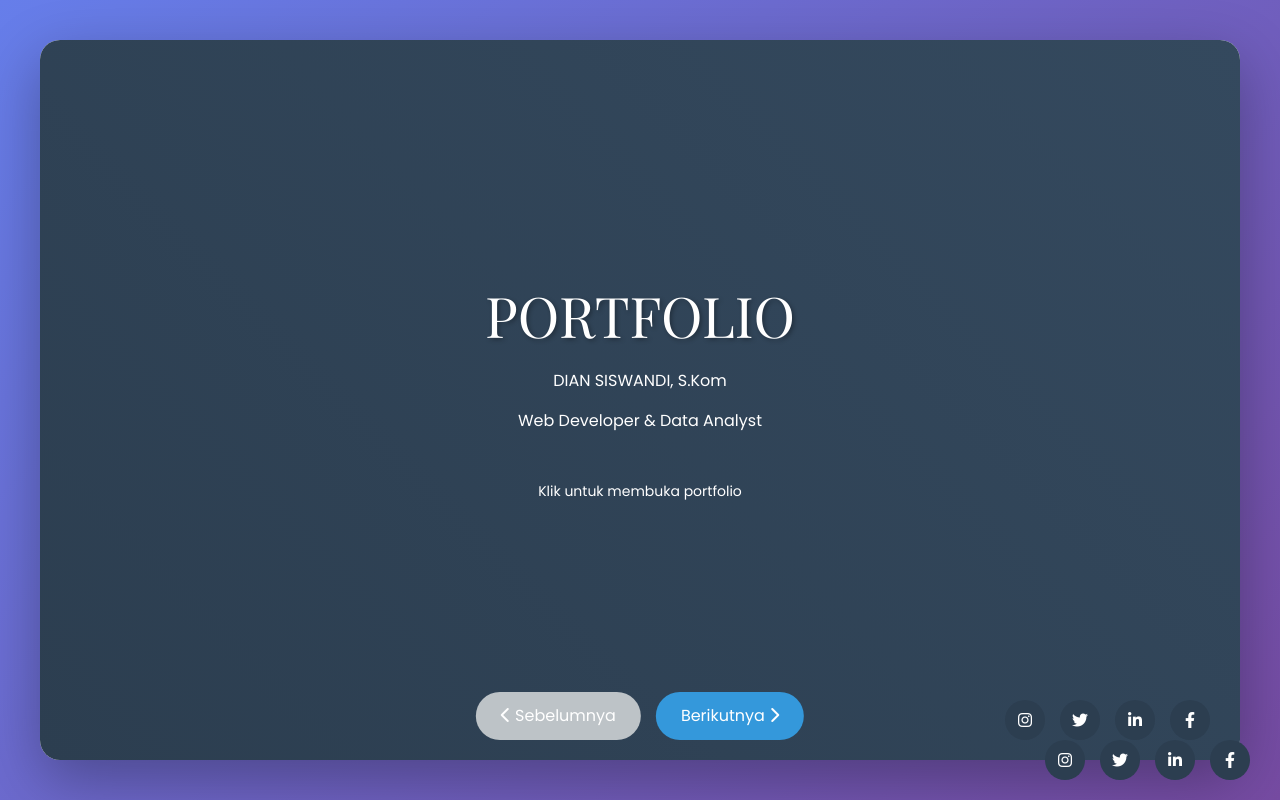
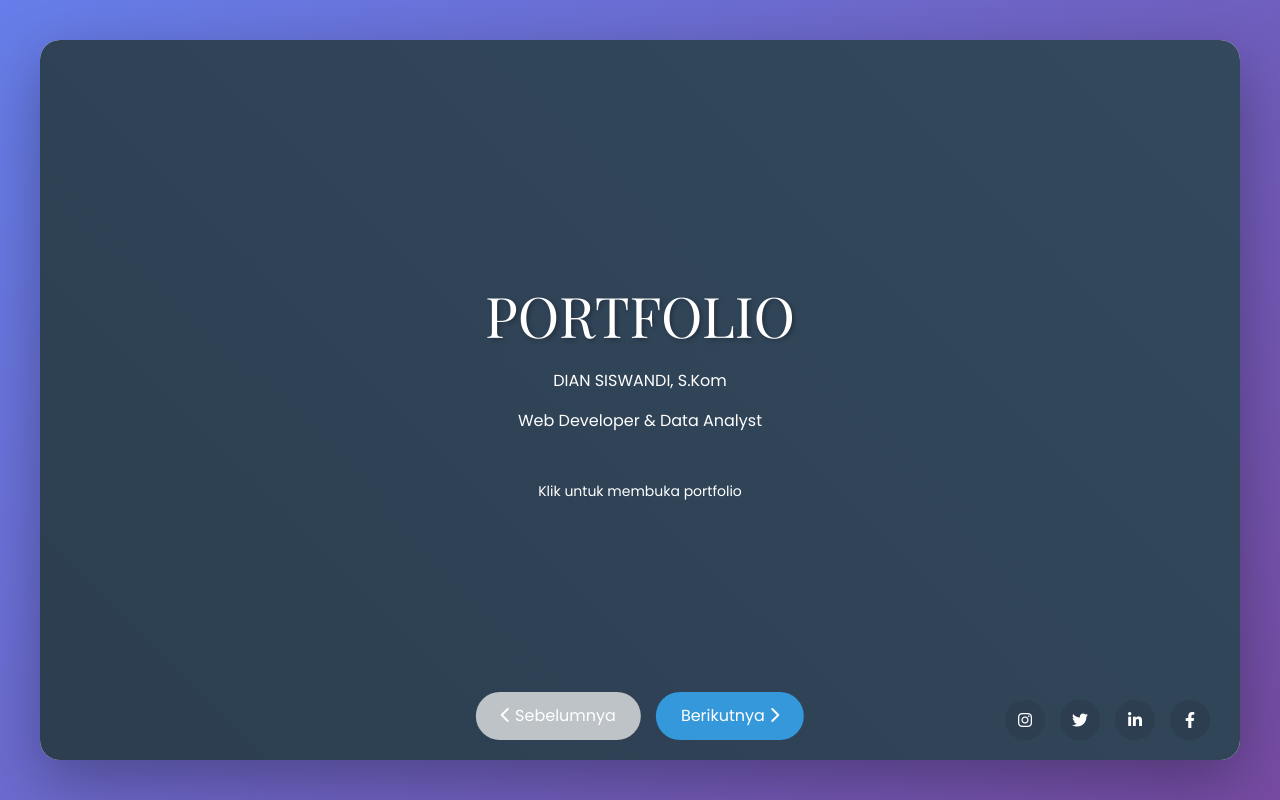
Before and after one commit to diansiswandi/portfolio, a plain HTML site: page index.html in a window 1280 px wide. Drawn offline with nearby package versions, Linux system fonts and the light colour scheme.

Commit message:
Update index.html

```diff
--- a/index.html
+++ b/index.html
@@ -540,14 +540,6 @@
     <a href="https://fb.me/dian.siswandi" class="social-icon" title="Facebook" target="_blank" rel="noopener"><i class="fab fa-facebook-f"></i></a>
   </div>
 </div>
-  <!-- Social Media Links Desktop -->
-  <div class="social-links" id="socialLinksDesktop">
-    <a href="https://www.instagram.com/diansiswandi" class="social-icon" title="Instagram" target="_blank" rel="noopener"><i class="fab fa-instagram"></i></a>
-    <a href="https://x.com/dian_siswandi" class="social-icon" title="Twitter" target="_blank" rel="noopener"><i class="fab fa-twitter"></i></a>
-    <a href="https://id.linkedin.com/in/dian-siswandi-48846388" class="social-icon" title="LinkedIn" target="_blank" rel="noopener"><i class="fab fa-linkedin-in"></i></a>
-    <a href="https://fb.me/dian.siswandi" class="social-icon" title="Facebook" target="_blank" rel="noopener"><i class="fab fa-facebook-f"></i></a>
-  </div>
-</div>
 
 <!-- Floating Social Toggle Button for Mobile -->
 <div id="socialToggleBtn" aria-label="Tombol sosial media" role="button" tabindex="0" title="Sosial Media">
@@ -565,7 +557,7 @@
   <div class="modal-dialog modal-dialog-centered">
     <div class="modal-content">
       <div class="modal-body">
-        <img src="https://placehold.co/500x500" alt="Foto Profil Besar" class="img-fluid" />
+        <img src="images/fotoprofil.jpeg" alt="Foto Profil Besar" class="img-fluid" />
       </div>
     </div>
   </div>
```
